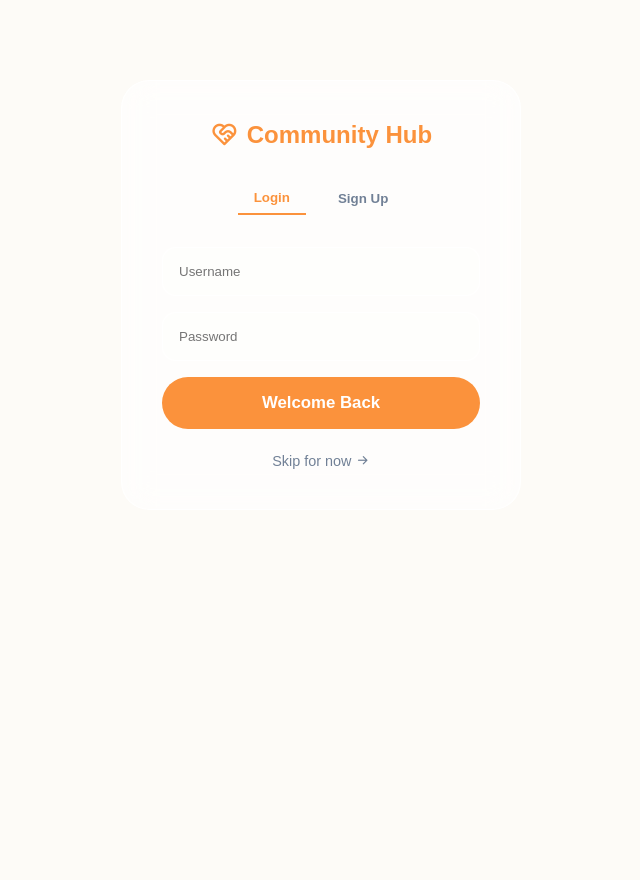
After one commit to musambokazi/Community_Resource-and-Information_Hub, a Flask app: page /login in a window 1280 px wide. The commit adds this page. Shown: the whole page, without its empty margins (319-959 px from the left). Run offline with Flask 3, Linux system fonts and the light colour scheme.

Commit message:
details and login option

```diff
--- a/app.py
+++ b/app.py
@@ -1,22 +1,51 @@
-from flask import Flask, render_template, request, redirect
-import sqlite3 # Missing tool for database
+from flask import Flask, render_template, request, redirect, session, url_for
+import sqlite3
 import requests
+import json
+from datetime import datetime, timedelta
+from werkzeug.security import generate_password_hash, check_password_hash
 
 app = Flask(__name__)
+app.secret_key = "community_hub_secret_key_123"
 
-# YOUR API KEY
-API_KEY = "AIzaSyAPNekUGW1nFy1YC5ohKRcKFmblVl15-is"
-
-# This is what pytest is looking for!
 def get_db_connection():
     conn = sqlite3.connect('database.db')
     conn.row_factory = sqlite3.Row
     return conn
 
+# YOUR API KEY
+API_KEY = "AIzaSyAPNekUGW1nFy1YC5ohKRcKFmblVl15-is"
+
+def get_cached_results(query=None, lat=None, lon=None):
+    conn = get_db_connection()
+    threshold_time = (datetime.now() - timedelta(hours=24)).strftime('%Y-%m-%d %H:%M:%S')
+    if query:
+        res = conn.execute("SELECT results_json FROM cached_results WHERE query = ? AND timestamp > ?", (query, threshold_time)).fetchone()
+    else:
+        res = conn.execute("SELECT results_json FROM cached_results WHERE ROUND(lat, 3) = ROUND(?, 3) AND ROUND(lon, 3) = ROUND(?, 3) AND query IS NULL AND timestamp > ?", (float(lat), float(lon), threshold_time)).fetchone()
+    conn.close()
+    return json.loads(res['results_json']) if res else None
+
+def cache_results(results, query=None, lat=None, lon=None):
+    conn = get_db_connection()
+    conn.execute("INSERT INTO cached_results (query, lat, lon, results_json) VALUES (?, ?, ?, ?)", (query, lat, lon, json.dumps(results)))
+    conn.commit()
+    conn.close()
+
 @app.route('/')
 def home():
+    user = None
+    if 'user_id' in session:
+        conn = get_db_connection()
+        user = conn.execute('SELECT * FROM users WHERE id = ?', (session['user_id'],)).fetchone()
+        conn.close()
+
     lat = request.args.get('lat', '-26.2500')
     lon = request.args.get('lon', '28.4333')
+
+    cached = get_cached_results(lat=lat, lon=lon)
+    if cached:
+        return render_template('index.html', items=cached, user=user)
 
     search_types = [
         {'type': 'police', 'filter': 'police'},
@@ -35,21 +64,48 @@ def home():
                 photo_ref = place.get('photos', [{}])[0].get('photo_reference')
                 img_url = f"https://maps.googleapis.com/maps/api/place/photo?maxwidth=400&photoreference={photo_ref}&key={API_KEY}" if photo_ref else "https://via.placeholder.com/400"
 
+                # Check opening hours
+                is_open = place.get('opening_hours', {}).get('open_now')
+                if is_open is True:
+                    status = "Open Now"
+                    status_class = "status-open"
+                elif is_open is False:
+                    status = "Closed"
+                    status_class = "status-closed"
+                else:
+                    status = "Hours Unconfirmed (Verify via phone)"
+                    status_class = "status-unknown"
+
                 all_results.append({
                     "title": place.get('name'),
                     "category": item['filter'],
                     "image": img_url,
                     "desc": place.get('vicinity', 'Nearby service'),
                     "lat": place['geometry']['location']['lat'],
-                    "lon": place['geometry']['location']['lng']
+                    "lon": place['geometry']['location']['lng'],
+                    "status": status,
+                    "status_class": status_class,
+                    "place_id": place.get('place_id')
                 })
-    return render_template('index.html', items=all_results)
+
+    cache_results(all_results, lat=lat, lon=lon)
+    return render_template('index.html', items=all_results, user=user)
 
 @app.route('/find_specific')
 def find_specific():
+    user = None
+    if 'user_id' in session:
+        conn = get_db_connection()
+        user = conn.execute('SELECT * FROM users WHERE id = ?', (session['user_id'],)).fetchone()
+        conn.close()
+
     query = request.args.get('name')
     lat = request.args.get('lat', '-26.2500')
     lon = request.args.get('lon', '28.4333')
+
+    cached = get_cached_results(query=query)
+    if cached:
+        return render_template('index.html', items=cached, user=user)
 
     url = f"https://maps.googleapis.com/maps/api/place/textsearch/json?query={query}&location={lat},{lon}&radius=10000&key={API_KEY}"
     response = requests.get(url).json()
@@ -60,15 +116,111 @@ def find_specific():
             photo_ref = place.get('photos', [{}])[0].get('photo_reference')
             img_url = f"https://maps.googleapis.com/maps/api/place/photo?maxwidth=400&photoreference={photo_ref}&key={API_KEY}" if photo_ref else "https://via.placeholder.com/400"
 
+            # Check opening hours
+            is_open = place.get('opening_hours', {}).get('open_now')
+            if is_open is True:
+                status = "Open Now"
+                status_class = "status-open"
+            elif is_open is False:
+                status = "Closed"
+                status_class = "status-closed"
+            else:
+                status = "Hours Unconfirmed (Verify via phone)"
+                status_class = "status-unknown"
+
             search_results.append({
                 "title": place.get('name'),
                 "category": "search-result",
                 "image": img_url,
                 "desc": place.get('formatted_address'),
                 "lat": place['geometry']['location']['lat'],
-                "lon": place['geometry']['location']['lng']
+                "lon": place['geometry']['location']['lng'],
+                "status": status,
+                "status_class": status_class,
+                "place_id": place.get('place_id')
             })
-    return render_template('index.html', items=search_results)
+
+    cache_results(search_results, query=query)
+    return render_template('index.html', items=search_results, user=user)
+
+@app.route('/details/<place_id>')
+def details(place_id):
+    user = None
+    if 'user_id' in session:
+        conn = get_db_connection()
+        user = conn.execute('SELECT * FROM users WHERE id = ?', (session['user_id'],)).fetchone()
+        conn.close()
+
+    # Check cache first
+    cached = get_cached_results(query=f"details_{place_id}")
+    if cached:
+        return render_template('details.html', info=cached, user=user)
+
+    fields = "name,rating,formatted_phone_number,opening_hours,geometry,vicinity,formatted_address,website,url,photos,reviews"
+    url = f"https://maps.googleapis.com/maps/api/place/details/json?place_id={place_id}&fields={fields}&key={API_KEY}"
+    response = requests.get(url).json()
+
+    if "result" in response:
+        place = response["result"]
+        photos = []
+        for p in place.get('photos', [])[:5]:
+            ref = p.get('photo_reference')
+            photos.append(f"https://maps.googleapis.com/maps/api/place/photo?maxwidth=800&photoreference={ref}&key={API_KEY}")
+        if not photos: photos = ["https://via.placeholder.com/800"]
+
+        info = {
+            "name": place.get('name'),
+            "vicinity": place.get('vicinity', place.get('formatted_address')),
+            "formatted_phone_number": place.get('formatted_phone_number', 'Not Available'),
+            "website": place.get('website'),
+            "rating": place.get('rating', 'No rating'),
+            "image": photos[0],
+            "photos": photos,
+            "url": place.get('url'),
+            "opening_hours": place.get('opening_hours', {}),
+            "weekday_text": place.get('opening_hours', {}).get('weekday_text', []),
+            "reviews": place.get('reviews', [])[:3]
+        }
+        cache_results(info, query=f"details_{place_id}")
+        return render_template('details.html', info=info, user=user)
+    return redirect('/')
+
+@app.route('/login', methods=['GET', 'POST'])
+def login():
+    if request.method == 'POST':
+        username = request.form['username']
+        password = request.form['password']
+        conn = get_db_connection()
+        user = conn.execute('SELECT * FROM users WHERE username = ?', (username,)).fetchone()
+        conn.close()
+        if user and check_password_hash(user['password'], password):
+            session['user_id'] = user['id']
+            session['username'] = user['username']
+            return redirect('/')
+        return "Invalid login"
+    return render_template('login.html')
+
+@app.route('/signup', methods=['POST'])
+def signup():
+    username = request.form['username']
+    email = request.form['email']
+    password = request.form['password']
+    hashed_pw = generate_password_hash(password)
+    conn = get_db_connection()
+    try:
+        conn.execute('INSERT INTO users (username, email, password) VALUES (?, ?, ?)', (username, email, hashed_pw))
+        conn.commit()
+        user = conn.execute('SELECT id FROM users WHERE username = ?', (username,)).fetchone()
+        session['user_id'] = user['id']
+        session['username'] = username
+    except: return "Username or email already exists"
+    finally: conn.close()
+    return redirect('/')
+
+@app.route('/logout')
+def logout():
+    session.clear()
+    return redirect('/')
 
 @app.route('/add', methods=['POST'])
 def add_resource():
@@ -78,13 +230,9 @@ def add_resource():
     lat = request.form.get('lat')
     lon = request.form.get('lon')
     phone = request.form.get('phone')
-
     if title and category:
         conn = get_db_connection()
-        conn.execute(
-            "INSERT INTO resources (title, category, desc, lat, lon, phone) VALUES (?, ?, ?, ?, ?, ?)",
-            (title, category, desc, lat, lon, phone)
-        )
+        conn.execute("INSERT INTO resources (title, category, desc, lat, lon, phone) VALUES (?, ?, ?, ?, ?, ?)", (title, category, desc, lat, lon, phone))
         conn.commit()
         conn.close()
     return redirect('/')
--- a/static/style.css
+++ b/static/style.css
@@ -471,3 +471,25 @@ body.dark-mode .card:hover { border-color: rgba(255, 255, 255, 0.15); }
 html {
     scroll-behavior: smooth;
 }
+
+/* Status Badges */
+.status-badge {
+    padding: 0.2rem 0.6rem;
+    border-radius: 4px;
+    font-size: 0.7rem;
+    font-weight: bold;
+    line-height: 1.2;
+    max-width: 80%;
+}
+
+.status-open {
+    color: #166534;
+}
+
+.status-closed {
+    color: #991b1b;
+}
+
+.status-unknown {
+    color: #475569;
+}
--- /dev/null
+++ b/templates/login.html
@@ -0,0 +1,113 @@
+<!DOCTYPE html>
+<html lang="en">
+<head>
+    <meta charset="UTF-8">
+    <title>Community Hub | Login</title>
+    <link rel="stylesheet" href="/static/style.css">
+    <link rel="stylesheet" href="https://cdn.jsdelivr.net/npm/@tabler/icons-webfont@latest/dist/tabler-icons.min.css" />
+    <style>
+        .auth-container {
+            max-width: 400px;
+            margin: 10vh auto;
+            padding: 2.5rem;
+            background: var(--card-bg);
+            backdrop-filter: blur(16px);
+            border: 1px solid var(--card-border);
+            border-radius: 28px;
+            text-align: center;
+        }
+        .auth-form input {
+            width: 100%;
+            padding: 1rem;
+            margin-bottom: 1rem;
+            border-radius: 14px;
+            border: 1px solid var(--card-border);
+            background: rgba(255,255,255,0.05);
+            color: var(--text-main);
+            outline: none;
+        }
+        .auth-tabs {
+            display: flex;
+            gap: 1rem;
+            margin-bottom: 2rem;
+            justify-content: center;
+        }
+        .tab-btn {
+            background: none;
+            border: none;
+            color: var(--text-muted);
+            cursor: pointer;
+            font-weight: 600;
+            padding: 0.5rem 1rem;
+            transition: all 0.3s;
+        }
+        .tab-btn.active {
+            color: var(--primary);
+            border-bottom: 2px solid var(--primary);
+        }
+        .skip-link {
+            display: block;
+            margin-top: 1.5rem;
+            color: var(--text-muted);
+            text-decoration: none;
+            font-size: 0.9rem;
+        }
+        .skip-link:hover { color: var(--text-main); }
+    </style>
+</head>
+<body data-theme="dark">
+    <div class="auth-container">
+        <div class="nav-brand" style="justify-content: center; margin-bottom: 2rem;">
+            <i class="ti ti-heart-handshake"></i>
+            <span>Community Hub</span>
+        </div>
+
+        <div class="auth-tabs">
+            <button class="tab-btn active" id="login-tab" onclick="showForm('login')">Login</button>
+            <button class="tab-btn" id="signup-tab" onclick="showForm('signup')">Sign Up</button>
+        </div>
+
+        <!-- Login Form -->
+        <form id="login-form" class="auth-form" action="/login" method="POST">
+            <input type="text" name="username" placeholder="Username" required>
+            <input type="password" name="password" placeholder="Password" required>
+            <button type="submit" class="btn-primary" style="width: 100%;">Welcome Back</button>
+        </form>
+
+        <!-- Signup Form (hidden by default) -->
+        <form id="signup-form" class="auth-form" action="/signup" method="POST" style="display: none;">
+            <input type="text" name="username" placeholder="Username" required>
+            <input type="email" name="email" placeholder="Email Address" required>
+            <input type="password" name="password" placeholder="Create Password" required>
+            <button type="submit" class="btn-primary" style="width: 100%;">Create Account</button>
+        </form>
+
+        <a href="/" class="skip-link">Skip for now <i class="ti ti-arrow-right"></i></a>
+    </div>
+
+    <script>
+        function showForm(type) {
+            const loginForm = document.getElementById('login-form');
+            const signupForm = document.getElementById('signup-form');
+            const loginTab = document.getElementById('login-tab');
+            const signupTab = document.getElementById('signup-tab');
+
+            if (type === 'login') {
+                loginForm.style.display = 'block';
+                signupForm.style.display = 'none';
+                loginTab.classList.add('active');
+                signupTab.classList.remove('active');
+            } else {
+                loginForm.style.display = 'none';
+                signupForm.style.display = 'block';
+                loginTab.classList.remove('active');
+                signupTab.classList.add('active');
+            }
+        }
+
+        // Sync theme
+        const savedTheme = localStorage.getItem('theme') || 'light';
+        document.body.setAttribute('data-theme', savedTheme);
+    </script>
+</body>
+</html>
```
Also changed, not shown: init_db.py (+9 -25 lines), schema.sql (+40 -7 lines), static/script.js (+33 -5 lines), static/sw.js (added, +26 -0 lines), templates/details.html (added, +160 -0 lines), templates/index.html (+57 -9 lines), README.md, database.db, static/manifest.json (added).
